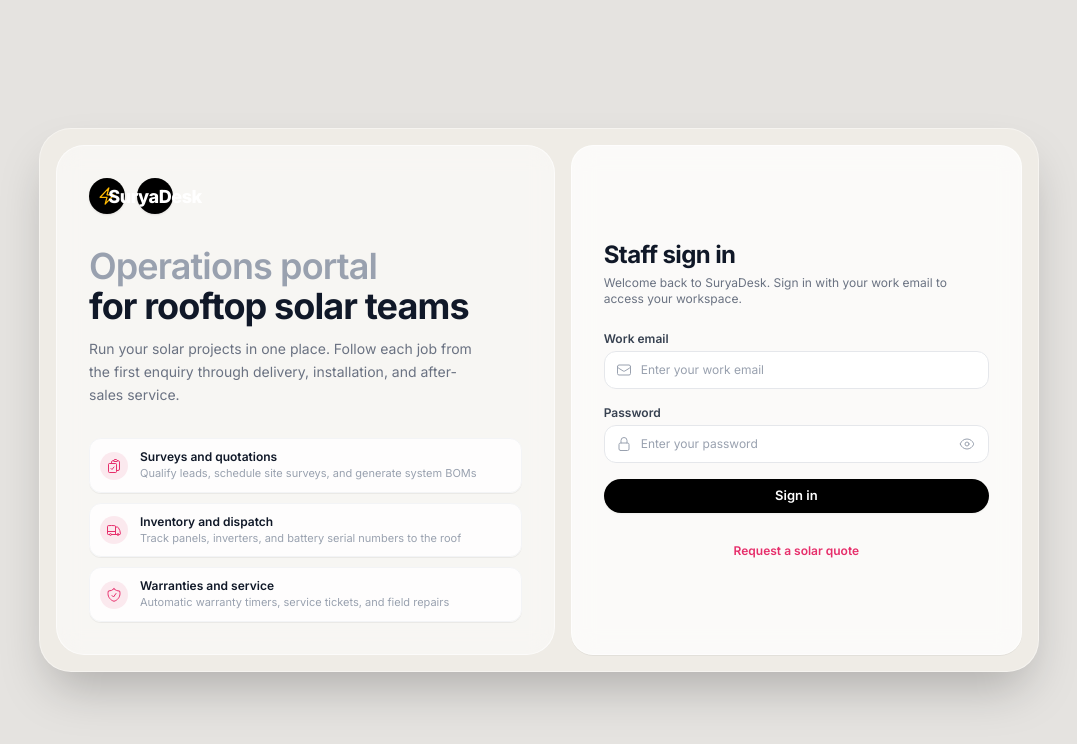
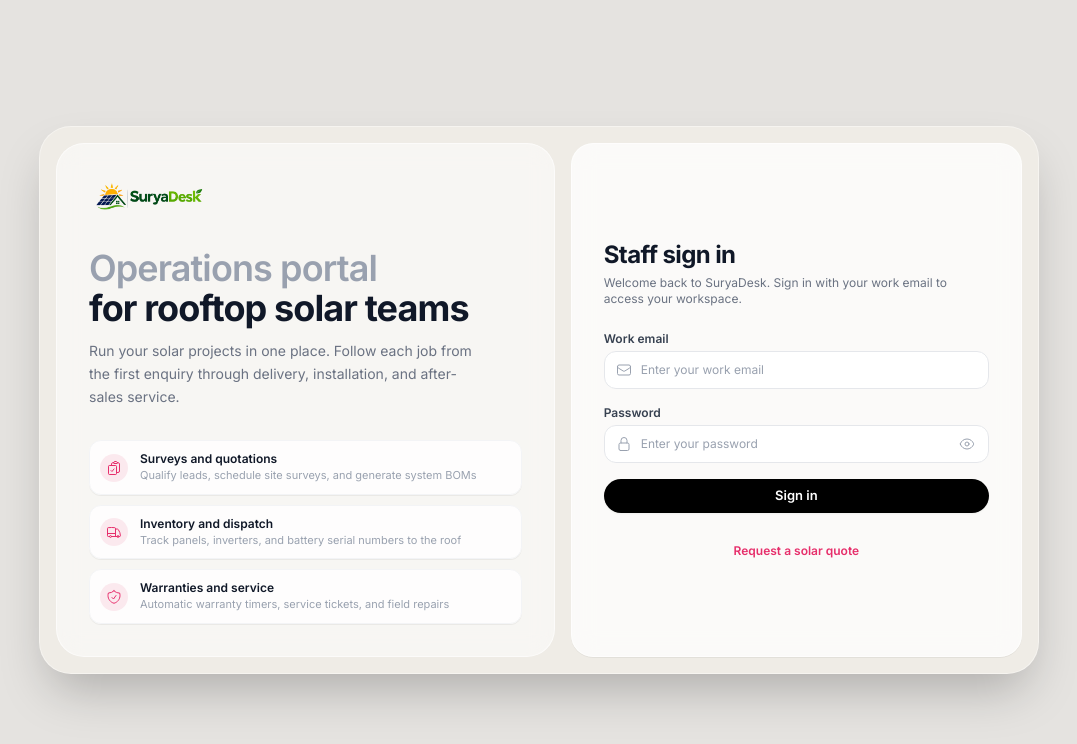
Before and after one commit to amanrj03/SuryaDesk, a React (Vite) app in the folder frontend/: page /login in a window 1280 px wide. Shown: the top 744 px of the page, without its empty margins (101-1178 px from the left). Built offline with nearby package versions, Linux system fonts and the light colour scheme.

Commit message:
style(brand): integrate custom logo and fulllogo across layout, favicon, and auth views

```diff
--- a/frontend/index.html
+++ b/frontend/index.html
@@ -4,6 +4,8 @@
     <meta charset="UTF-8" />
     <meta name="viewport" content="width=device-width, initial-scale=1.0" />
     <meta name="theme-color" content="#E5E3E0" />
+    <link rel="icon" type="image/png" href="/logo.png" />
+    <link rel="apple-touch-icon" href="/logo.png" />
     <link rel="preconnect" href="https://fonts.googleapis.com" />
     <link rel="preconnect" href="https://fonts.gstatic.com" crossorigin />
     <link
--- a/frontend/src/App.jsx
+++ b/frontend/src/App.jsx
@@ -298,13 +298,26 @@ export const sections = [
   },
 ]
 
-function Brand() {
-  return (
-    <div className="brand flex items-center gap-2.5">
-      <span className="flex size-9 items-center justify-center rounded-full bg-black text-white shadow-xs">
-        <BoltIcon className="size-5 text-amber-400" />
-      </span>
-      <span className="text-base font-bold tracking-tight text-gray-900">SuryaDesk</span>
+function Brand({ full = true, className = '' }) {
+  return full ? (
+    <div className={`brand flex items-center ${className}`}>
+      <img
+        src="/fulllogo.png"
+        alt="SuryaDesk"
+        width="866"
+        height="288"
+        className="h-9 w-auto max-w-[190px] object-contain sm:h-10"
+      />
+    </div>
+  ) : (
+    <div className={`brand flex items-center ${className}`}>
+      <img
+        src="/logo.png"
+        alt="SuryaDesk"
+        width="222"
+        height="195"
+        className="h-8 w-auto object-contain sm:h-9"
+      />
     </div>
   )
 }
--- a/frontend/src/components/layout/Header.jsx
+++ b/frontend/src/components/layout/Header.jsx
@@ -7,7 +7,6 @@ import {
   PlusIcon,
   ArrowRightStartOnRectangleIcon,
 } from '@heroicons/react/24/outline'
-import { BoltIcon } from '@heroicons/react/24/solid'
 import { Avatar } from '../ui/Avatar.jsx'
 import { Badge } from '../ui/Badge.jsx'
 import { words } from '../../lib/format.js'
@@ -52,14 +51,22 @@ export function Header({ user, onOpenMenu, onLogout }) {
           <Bars3Icon className="size-5" />
         </button>
 
-        <Link to="/" className="flex items-center gap-2.5">
-          <span className="flex size-9 items-center justify-center rounded-full bg-black text-white shadow-xs">
-            <BoltIcon className="size-5 text-amber-400" />
-          </span>
-          <span className="hidden items-center gap-1 text-sm font-bold tracking-tight text-gray-900 sm:flex">
-            SuryaDesk
-            <ChevronDownIcon className="size-3.5 text-gray-400" />
-          </span>
+        <Link to="/" className="flex items-center gap-1.5" aria-label="SuryaDesk Home">
+          <img
+            src="/logo.png"
+            alt="SuryaDesk"
+            width="222"
+            height="195"
+            className="h-8 w-auto object-contain sm:hidden"
+          />
+          <img
+            src="/fulllogo.png"
+            alt="SuryaDesk"
+            width="866"
+            height="288"
+            className="hidden h-9 w-auto max-w-[170px] object-contain sm:block"
+          />
+          <ChevronDownIcon className="hidden size-3.5 text-gray-400 sm:block" />
         </Link>
       </div>
 
--- a/frontend/src/components/layout/Sidebar.jsx
+++ b/frontend/src/components/layout/Sidebar.jsx
@@ -78,8 +78,14 @@ export function Sidebar({ user, sections = [], onLogout }) {
           className="hidden shrink-0 flex-col items-center gap-3.5 pt-0.5 text-gray-600 lg:flex"
           aria-hidden="true"
         >
-          <div className="flex size-6 items-center justify-center rounded-lg bg-[#E62E6B] text-[10px] font-bold text-white shadow-2xs">
-            SD
+          <div className="flex size-7 items-center justify-center rounded-lg bg-white p-0.5 shadow-2xs border border-white/60">
+            <img
+              src="/logo.png"
+              alt="SuryaDesk"
+              width="222"
+              height="195"
+              className="size-full object-contain"
+            />
           </div>
           {ICON_RAIL.map((entry) => {
             const Icon = entry.icon
--- a/frontend/src/styles.css
+++ b/frontend/src/styles.css
@@ -144,6 +144,12 @@ input:not([type=checkbox]), textarea, select {
 .brand svg {
   height: 1.25rem;
   width: 1.25rem;
+}
+.brand img {
+  display: block;
+  height: auto;
+  max-height: 2.5rem;
+  object-fit: contain;
 }
 
 /* Feedback & alerts */
```
Also changed, not shown: frontend/public/fulllogo.png (added), frontend/public/logo.png (added).
